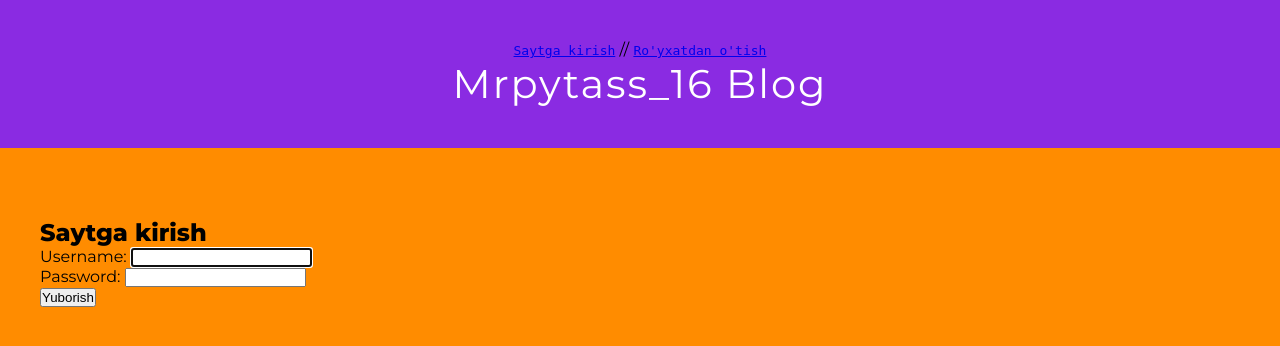
After one commit to Asadbek16github/Django_Blog, a Django app: page /accounts/login/ in a window 1280 px wide. The commit adds this page. Shown: the top 346 px of the page. Run offline with Django 3.2, Linux system fonts and the light colour scheme.

Commit message:
foydalanuvchilar uchun login va logut qoshildi '

```diff
--- a/config/settings.py
+++ b/config/settings.py
@@ -120,3 +120,6 @@ USE_TZ = True
 
 STATIC_URL = '/static/'
 STATICFILES_DIRS = [str(BASE_DIR.joinpath('static'))]
+
+LOGIN_REDIRECT_URL = 'all_post_page'
+LOGOUT_REDIRECT_URL = 'all_post_page'
--- a/config/urls.py
+++ b/config/urls.py
@@ -18,5 +18,6 @@ from django.urls import path, include
 
 urlpatterns = [
     path('admin/', admin.site.urls),
-    path('', include('BlogApp.urls'))
+    path('accounts/', include('django.contrib.auth.urls')),
+    path('', include('BlogApp.urls')),
 ]
--- a/template/base.html
+++ b/template/base.html
@@ -12,8 +12,22 @@
     </head>
     <body>
         <header class="header-blog">
+
+            {% if user.is_authenticated %}
+                <div class="in_site">
+                    <span>Xush kelibsiz {{user.username}}</span> // <span><a href="{% url 'logout' %}">Saytdan chiqish</a></span>
+                </div>
+            {% else %}
+                <div class="out_site">
+                    <span><code><a href="{% url 'login' %}">Saytga kirish</a></code></span> // <span><code><a href="#">Ro'yxatdan o'tish</a></code></span>
+                </div>
+            {% endif %}
+
             <h2><a href="{% url 'all_post_page' %}">Mrpytass_16 Blog</a></h2>
-            <h4 class="add_new_post"><a href="{% url 'create_post_page' %}"><code>+ Yangi post qo'shish</code></a></h4>
+
+            {% if user.is_authenticated %}
+                <h4 class="add_new_post"><a href="{% url 'create_post_page' %}"><code>+ Yangi post qo'shish</code></a></h4>
+            {% endif %}
         </header>
 
         <div class="All_posts">
--- /dev/null
+++ b/template/registration/login.html
@@ -0,0 +1,11 @@
+{% extends 'base.html' %}
+
+{% block content %}
+    <div class="log_in">
+        <h2>Saytga kirish</h2>
+        <form method="post">{% csrf_token %}
+            {{ form.as_p }}
+            <button type="submit">Yuborish</button>
+        </form>
+    </div>
+{% endblock content %}
```
Also changed, not shown: db.sqlite3.
